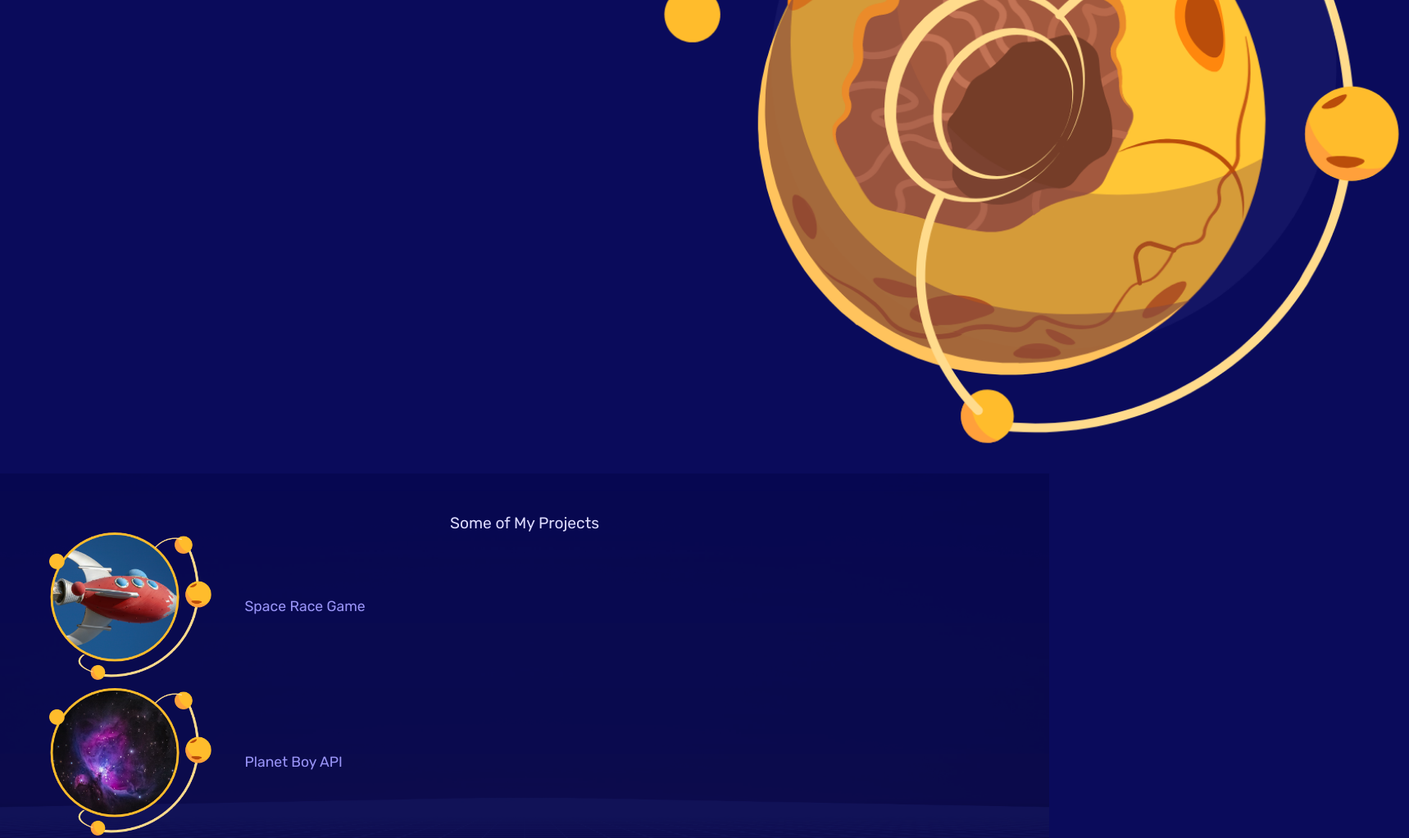
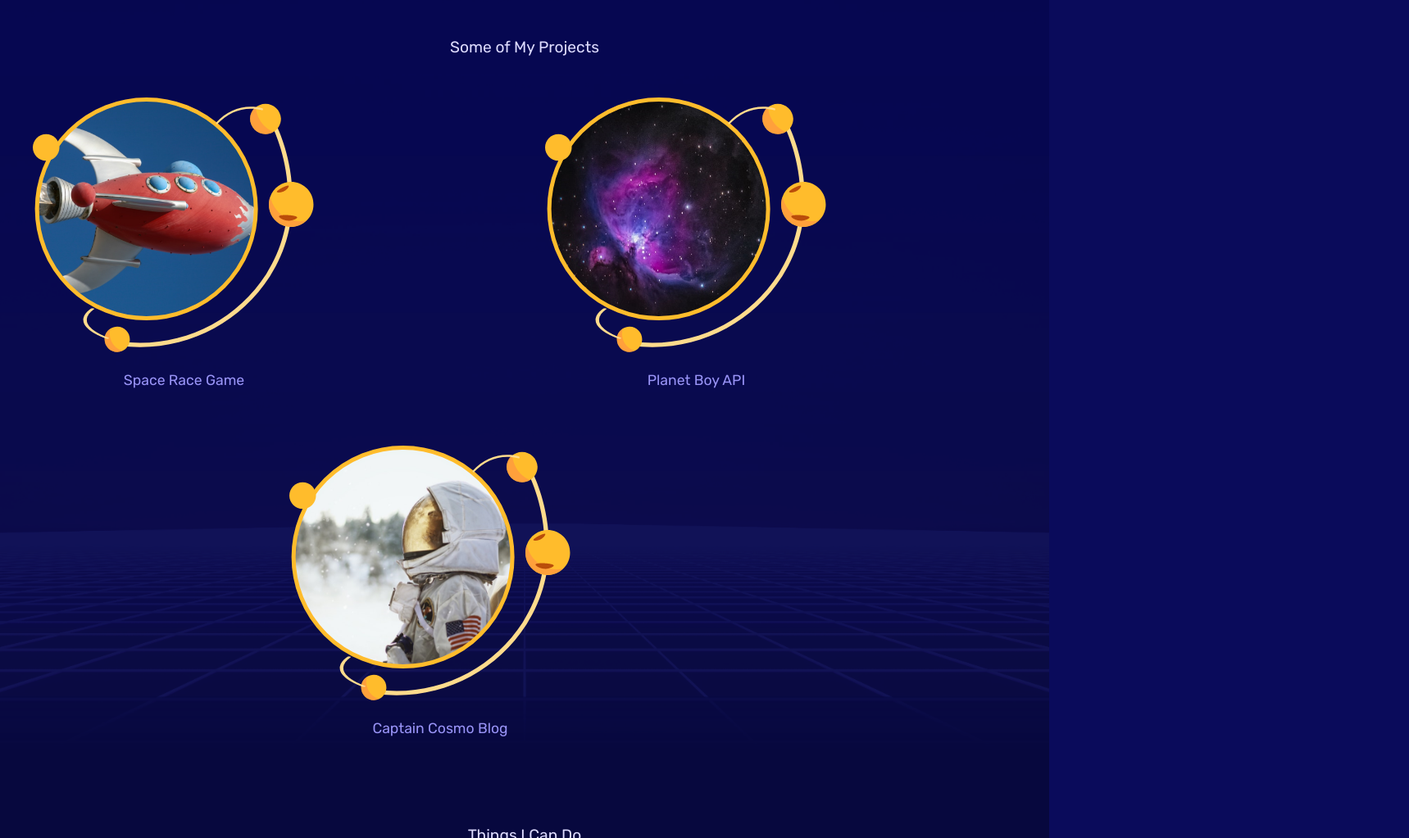
Before and after one commit to rahimialijan/Simple-Responsive-Homepage, a plain HTML site: page index.html in a window 1280 px wide. Shown: the part 381-1404 px from the top of the page at 82% size, 1719 px wide, since content can reach past the window. Drawn offline with Linux system fonts and the light colour scheme.

Commit message:
Compilation of small tablet style

```diff
--- a/style.css
+++ b/style.css
@@ -66,6 +66,10 @@ h4{
 .leading{
     font-size: 1.1em;
 }
+.welcome-text p{
+    text-align: left;
+}
+
 
 /*mobile style*/
 .grid{
@@ -90,6 +94,7 @@ h4{
 }
 .welcome-text{
     grid-column: 1/6;
+
 }
 .welcome-img{
     grid-column: 6/9;
@@ -116,7 +121,7 @@ h4{
     margin:0 20px;
     display: flex;
 }
-.projects *{
+.projects a *{
     align-self: center;
     margin: 0 20px;
     max-width: 40%;
@@ -192,28 +197,42 @@ footer img{
 }
 
 
-
-
-
-
-
-
-
-
-
-
-
-
-
-
-
-
-
-
-
 /*small tablet style*/
 @media screen and (min-width:620px){
-
+    .welcome-text{
+        grid-column: 1/5;
+    }
+    .welcome-img{
+        grid-column: 7/9;
+    }
+    .welcome-img img{
+        width: 100%;
+    }
+    .projects{
+        margin-top: 20px;
+    }
+    .projects a{
+        grid-column: span 4;
+        display: block;
+        margin: 20px 0;
+    }
+    .projects a:last-child{
+        grid-column: 3/7;
+    }
+    .projects a *{
+        margin: 10px;
+        max-width: 60%;
+        margin: 10px 20px;
+    }
+    .projects h4{
+        text-align: center;
+    }
+    #skills{
+        padding: 30px 100px;
+    }
+    footer{
+        background-size: 20%
+    };
 }
 
 /*large tablets and laptop styles*/
```
